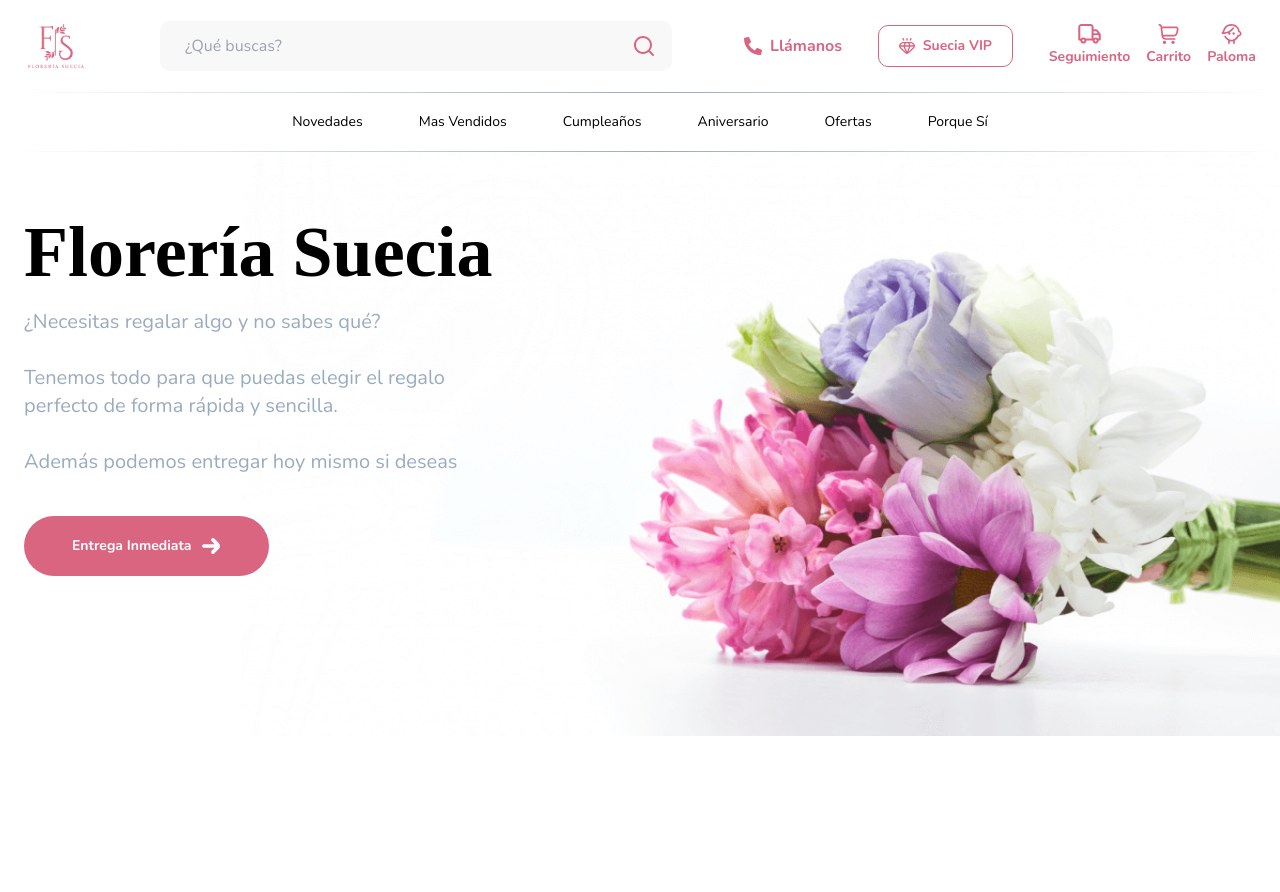
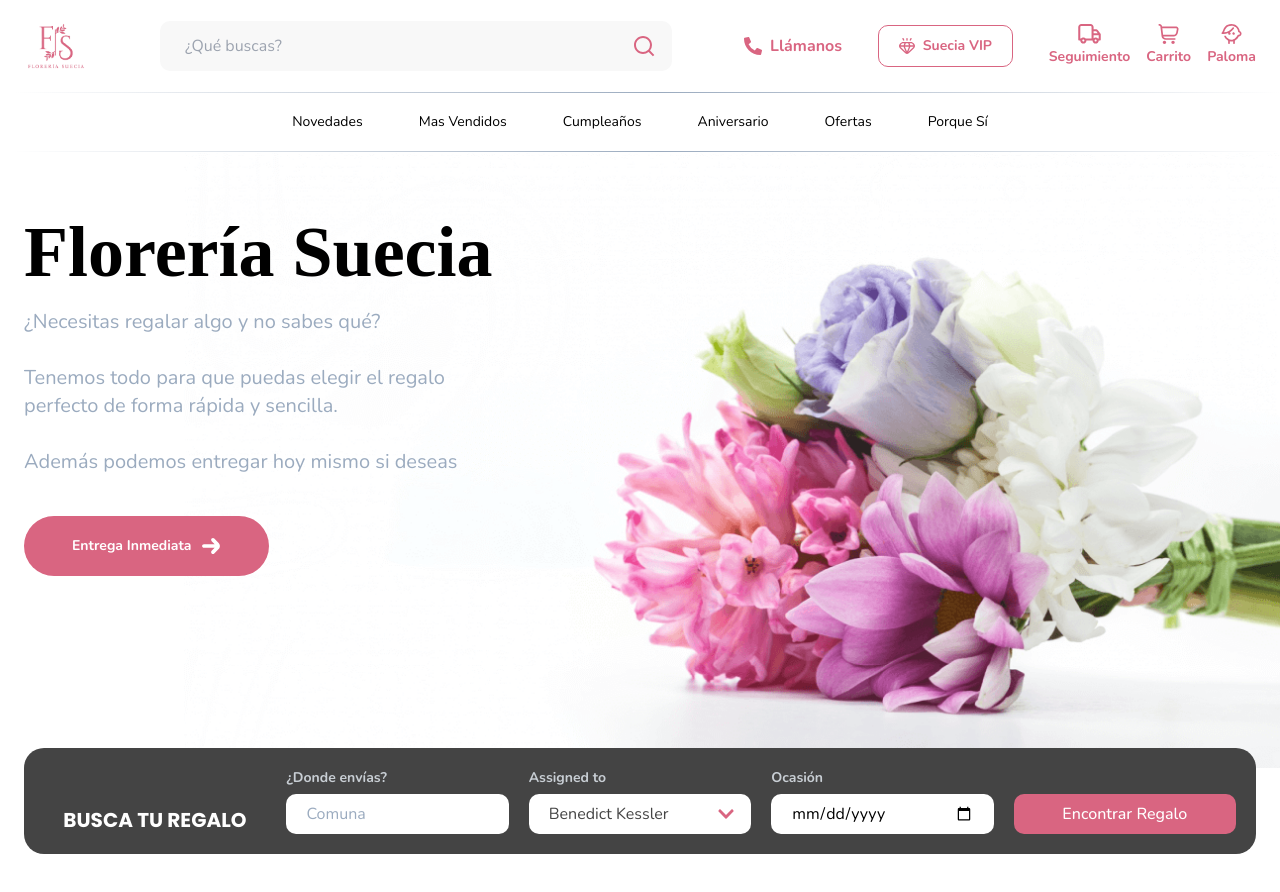
Before and after one commit to baxriddin0317/floreria, a Next.js app: page / in a window 1280 px wide. Shown: the top 892 px of the page. Before the commit the page ends 800 px from the top, so only its background shows below. Built offline with nearby package versions, Linux system fonts and the light colour scheme; a web font is replaced by a local one.

Commit message:
search form

```diff
--- /dev/null
+++ b/components/Forms/Select.jsx
@@ -0,0 +1,86 @@
+import { Fragment, useState } from "react";
+import { Listbox, Transition } from "@headlessui/react";
+import { FaChevronDown } from "react-icons/fa";
+
+const people = [
+  { id: 1, name: "ocasion", unavailable: false },
+  { id: 2, name: "Kenton Towne", unavailable: false },
+  { id: 3, name: "Therese Wunsch", unavailable: false },
+  { id: 4, name: "Benedict Kessler", unavailable: true },
+  { id: 5, name: "Katelyn Rohan", unavailable: false },
+];
+
+function classNames(...classes) {
+  return classes.filter(Boolean).join(" ");
+}
+
+const Select = () => {
+  const [selected, setSelected] = useState(people[3]);
+  return (
+    <Listbox as="div" value={selected} onChange={setSelected}>
+      {({ open }) => (
+        <>
+          <Listbox.Label className="block text-sm font-bold mb-1.5">
+            Assigned to
+          </Listbox.Label>
+          <div className="relative mt-1">
+            <Listbox.Button className="h-10 w-full bg-white text-black text-left rounded-base placeholder-brand-gray-primary px-5">
+              <span
+                className={classNames(
+                  selected.name === "ocasion"
+                    ? "text-brand-gray-primary"
+                    : "text-brand-dark-primary",
+                  "block capitalize"
+                )}
+              >
+                {selected.name}
+              </span>
+
+              <span className="pointer-events-none absolute inset-y-0 right-0 flex items-center pr-4">
+                <FaChevronDown className="text-brand-primary text-lg" />
+              </span>
+            </Listbox.Button>
+
+            <Transition
+              show={open}
+              as={Fragment}
+              leave="transition ease-in duration-100"
+              leaveFrom="opacity-100"
+              leaveTo="opacity-0"
+            >
+              <Listbox.Options className="bg-white absolute left-0 w-full drop-shadow-lg rounded-base overflow-hidden mt-1">
+                {people.map((person) => (
+                  <Listbox.Option
+                    key={person.id}
+                    className={({ active }) =>
+                      classNames(
+                        active ? " bg-brand-gray-light" : "",
+                        "relative capitalize text-black cursor-pointer select-none py-2 pl-3 pr-9"
+                      )
+                    }
+                    value={person}
+                  >
+                    {({ selected }) => (
+                      <>
+                        <span
+                          className={classNames(
+                            selected ? "font-bold" : "font-normal",
+                            "block truncate"
+                          )}
+                        >
+                          {person.name}
+                        </span>
+                      </>
+                    )}
+                  </Listbox.Option>
+                ))}
+              </Listbox.Options>
+            </Transition>
+          </div>
+        </>
+      )}
+    </Listbox>
+  );
+};
+
+export default Select;
--- a/components/Home/Hero.jsx
+++ b/components/Home/Hero.jsx
@@ -1,10 +1,11 @@
 import Image from "next/image";
 import Link from "next/link";
+import HeroSearchFilter from "./HeroSearchFilter";
 
 const Hero = () => {
   return (
     <>
-      <div className="relative md:bg-[url(/assets/img/hero.png)] md:bg-[length:45rem] xl:bg-contain bg-no-repeat bg-right py-16 lg:pb-40">
+      <div className="relative md:bg-[url(/assets/img/hero.png)] md:bg-[length:45rem] xl:bg-contain bg-no-repeat bg-right py-16 lg:pb-48">
         <div className="relative max-w-base mx-auto z-10 px-6">
           <div className="max-w-sm lg:max-w-lg md:pr-10">
             <h1 className="font-cormorant-upright font-bold text-5xl lg:text-7xl">
@@ -38,6 +39,7 @@ const Hero = () => {
           </div>
         </div>
       </div>
+      <HeroSearchFilter />
     </>
   );
 };
--- /dev/null
+++ b/components/Home/HeroSearchFilter.jsx
@@ -0,0 +1,46 @@
+import Select from "../Forms/Select";
+
+const HeroSearchFilter = () => {
+  return (
+    <div className="relative max-w-base mx-auto px-6 -mt-5 z-10">
+      <form className="bg-brand-dark-primary text-brand-label grid lg:grid-cols-5 items-end gap-5 rounded-20 p-5">
+        <p className="font-poppins text-xl text-white font-bold uppercase text-center xl:text-right xl:pr-5 xxl:pr-10">
+          busca tu regalo
+        </p>
+
+        <div>
+          <label htmlFor="place" className="block text-sm font-bold mb-1.5">
+            ¿Donde envías?
+          </label>
+          <input
+            type="text"
+            id="place"
+            placeholder="Comuna"
+            className="h-10 w-full bg-white text-black rounded-base placeholder-brand-gray-primary px-5"
+          />
+        </div>
+        <Select />
+        <div>
+          <label htmlFor="date" className="block text-sm font-bold mb-1.5">
+            Ocasión
+          </label>
+          <input
+            type="date"
+            id="date"
+            placeholder="Lunes, 21 feb"
+            className="h-10 w-full bg-white text-black rounded-base placeholder-brand-gray-primary px-5"
+          />
+        </div>
+
+        <button
+          type="button"
+          className="bg-brand-primary text-white font-medium rounded-base py-2"
+        >
+          Encontrar Regalo
+        </button>
+      </form>
+    </div>
+  );
+};
+
+export default HeroSearchFilter;
--- a/components/Layouts/AppNavigation.jsx
+++ b/components/Layouts/AppNavigation.jsx
@@ -82,7 +82,7 @@ function Header() {
               type="button"
               className="inline-flex items-center gap-2 xxl:gap-3 text-brand-primary border border-brand-primary rounded-base hover:bg-brand-primary hover:text-white transition-colors duration-200 py-2.5 px-5 xxl:py-3 xxl:px-8"
             >
-              <svg class="w-4 h-4 xxl:w-6 xxl:h-6">
+              <svg className="w-4 h-4 xxl:w-6 xxl:h-6">
                 <use href="./assets/icons/diamond.svg#diamond"></use>
               </svg>
               <strong className="text-sm xxl:text-base xxl:leading-5">
@@ -216,7 +216,7 @@ function MobileNav({ open, setOpen }) {
             type="button"
             className="inline-flex justify-center items-center gap-2 xxl:gap-3 text-brand-primary border border-brand-primary rounded-base hover:bg-brand-primary hover:text-white transition-colors duration-200 py-2.5 px-5 xxl:py-3 xxl:px-8"
           >
-            <svg class="w-4 h-4 xxl:w-6 xxl:h-6">
+            <svg className="w-4 h-4 xxl:w-6 xxl:h-6">
               <use href="./assets/icons/diamond.svg#diamond"></use>
             </svg>
             <strong className="text-sm xxl:text-base xxl:leading-5">
--- a/pages/index.jsx
+++ b/pages/index.jsx
@@ -10,6 +10,8 @@ export default function Home() {
   return (
     <AppLayout>
       <Hero />
+
+      <div className="h-screen"></div>
       {/* <Jumbotron /> */}
       {/* <Product />
       <Choose />
```
